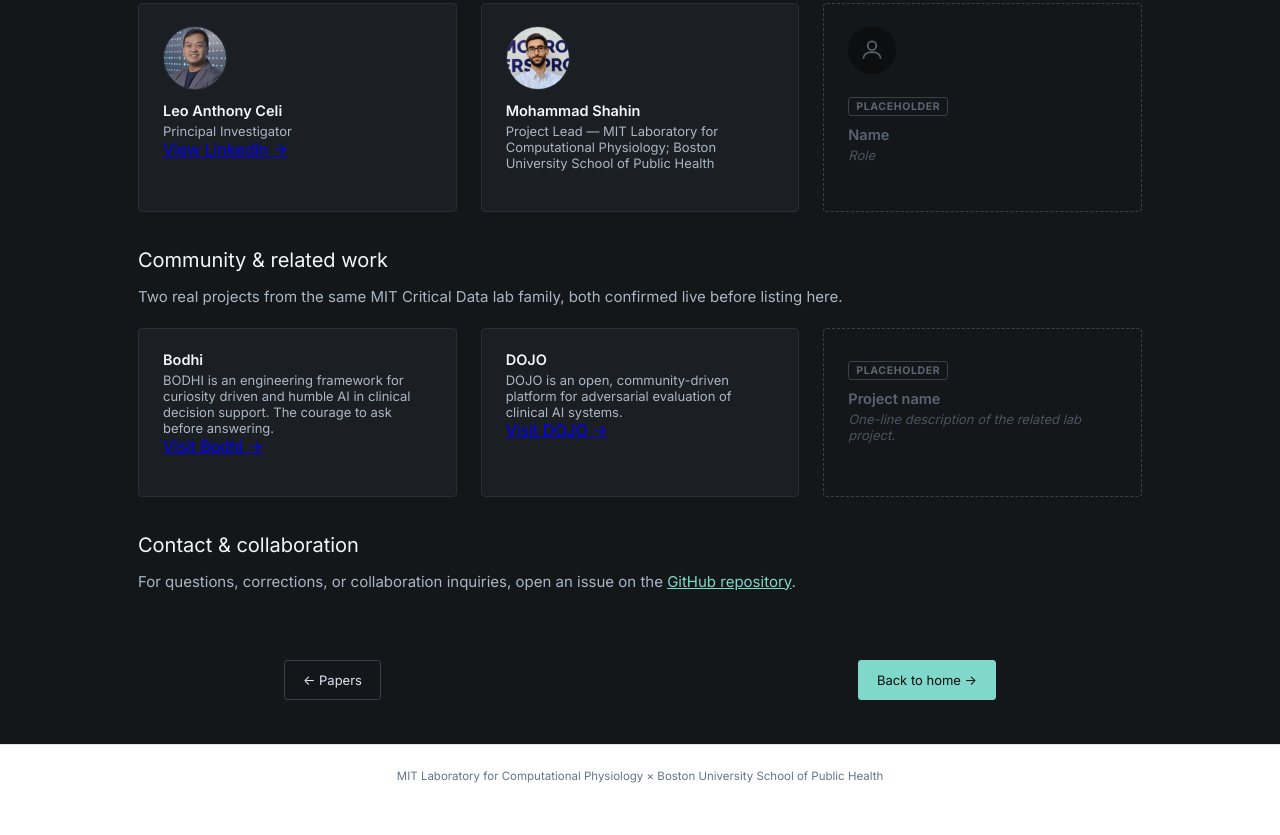
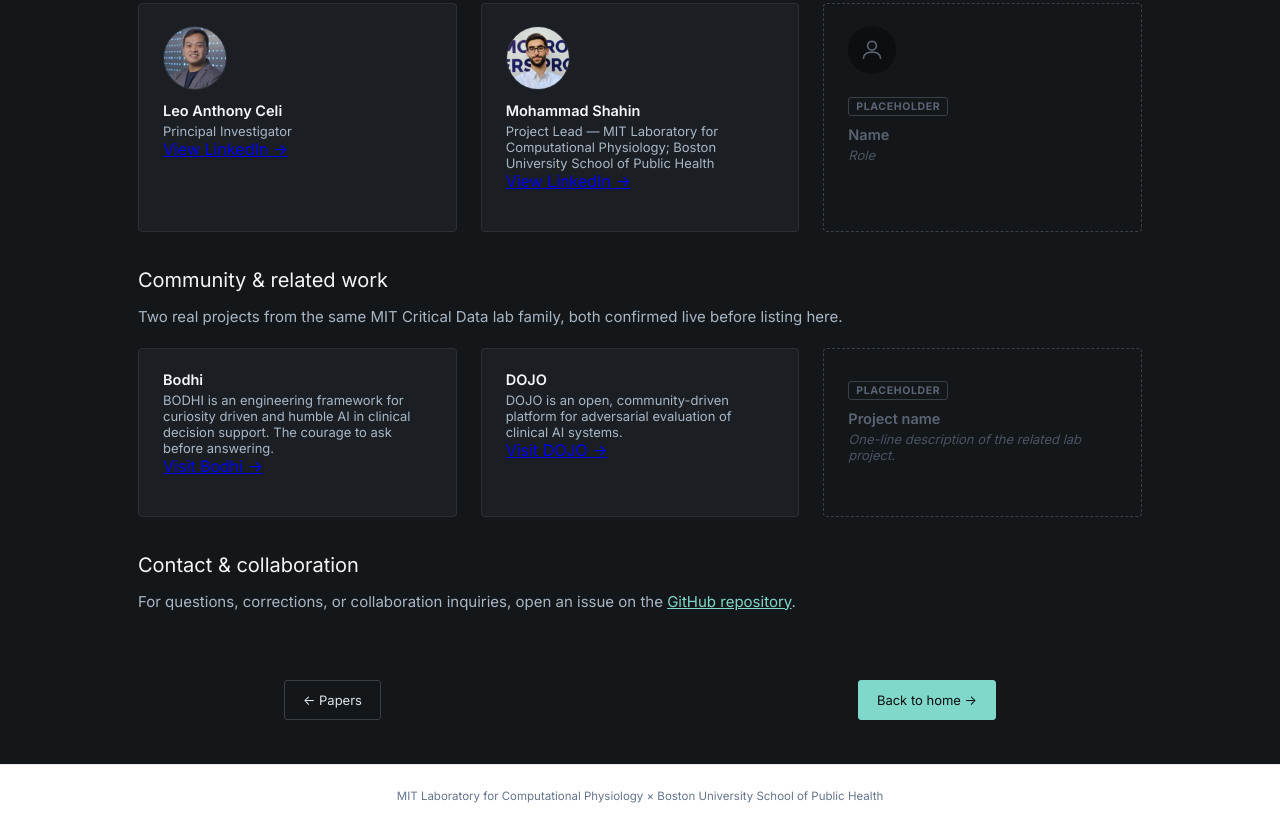
Before and after one commit to MohShahin/SAIL_State-Action-Information-Leakage, an Eleventy site: page src/about.html in a window 1280 px wide. Shown: the part 1757-2592 px from the top of the page. Built offline with nearby package versions, Linux system fonts and the light colour scheme; Eleventy itself is replaced by a stand-in of ours; files that its build step writes are made by us from their sources; files whose address does not match are found by name.

Commit message:
About page: add Mohammad Shahin's LinkedIn link
Provided directly by the project owner about himself. Unlike Celi's
link, an unauthenticated fetch of this profile hits LinkedIn's authwall
(re-confirmed Celi's own link still loads openly right now, ruling out a
general rate limit) -- likely this profile's own stricter public-
visibility setting. Its content could not be independently checked the
way Celi's was; published on the self-provided basis instead, and noted
as such in the card's comment.

Verified: full clean build, link-crawl (300 internal targets, 0 broken).

Co-Authored-By: Claude Sonnet 5 <noreply@anthropic.com>

```diff
--- a/src/about.html
+++ b/src/about.html
@@ -126,8 +126,11 @@ owners confirm additional names and public information to display.</p>
       <p class="check-name">Mohammad Shahin</p>
       <p class="check-q">Project Lead — MIT Laboratory for Computational Physiology; Boston
       University School of Public Health</p>
-      <!-- Real, from CITATION.cff. Photo provided directly by the project owner. LinkedIn/Scholar
-           link pending -- add one when confirmed; do not search for or guess one. -->
+      <a class="view-link" href="https://www.linkedin.com/in/mohammad-shahin-325493209" target="_blank" rel="noopener">View LinkedIn →</a>
+      <!-- Real, from CITATION.cff. Photo and LinkedIn URL provided directly by the project owner
+           about himself. Unlike Celi's link, this profile's own public-visibility settings return
+           LinkedIn's authwall to an unauthenticated fetch, so its content could not be independently
+           checked the way Celi's was -- published on the self-provided basis instead. -->
     </div>
   </div>
 
```
